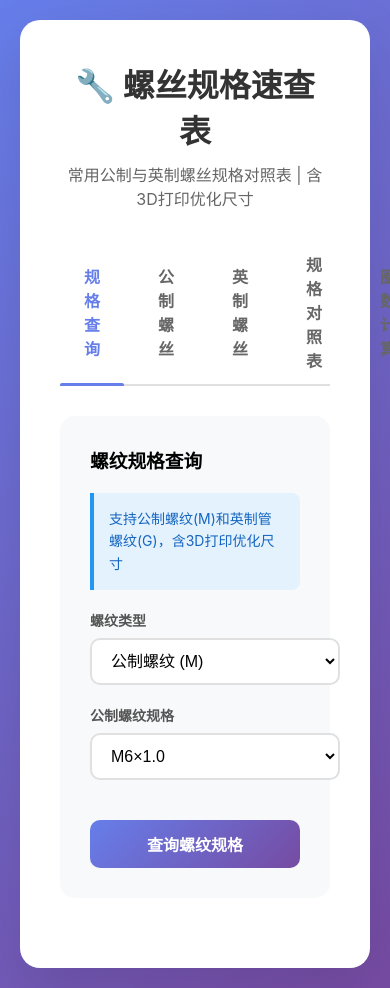
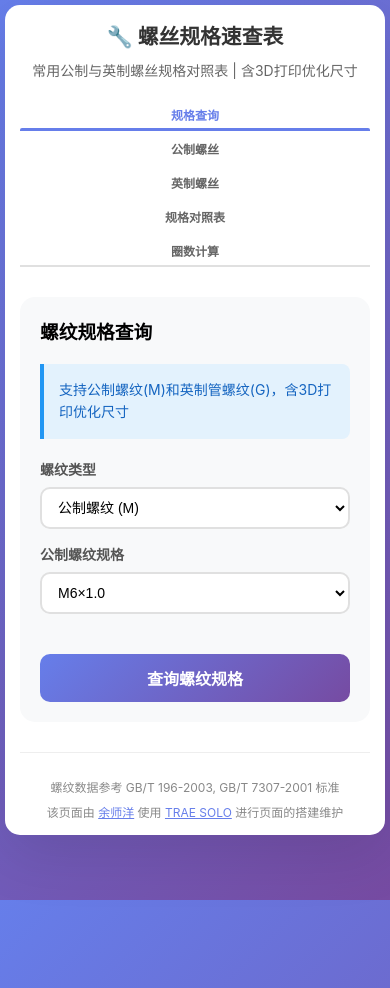
Before and after one commit to techysy/techysy.github.io, a Jekyll site: the page 3d-print-threads.html, which Jekyll copies as it is, in a window 390 px wide. Built offline with Jekyll 4.4.1, drawn with Linux system fonts in a browser that asks for light colours.

Commit message:
添加新页面
添加tools页面

```diff
--- a/test.html
+++ b/3d-print-threads.html
@@ -309,6 +309,75 @@
             border-radius: 5px;
             display: inline-block;
             margin: 5px 0;
+        }
+
+        @media (max-width: 768px) {
+            body {
+                padding: 10px;
+                align-items: flex-start;
+                padding-top: 20px;
+            }
+
+            .container {
+                padding: 20px;
+                border-radius: 15px;
+            }
+
+            h1 {
+                font-size: 1.5em;
+            }
+
+            .subtitle {
+                font-size: 14px;
+                margin-bottom: 20px;
+            }
+
+            .tabs {
+                flex-wrap: wrap;
+                gap: 5px;
+            }
+
+            .tab {
+                padding: 8px 12px;
+                font-size: 13px;
+            }
+
+            .calculator-section {
+                padding: 20px;
+            }
+
+            .calculator-grid {
+                gap: 15px;
+            }
+
+            input, select {
+                padding: 10px 12px;
+                font-size: 14px;
+            }
+
+            th, td {
+                padding: 8px 4px;
+                font-size: 12px;
+            }
+        }
+
+        @media (max-width: 480px) {
+            body {
+                padding: 5px;
+            }
+
+            .container {
+                padding: 15px;
+            }
+
+            h1 {
+                font-size: 1.3em;
+            }
+
+            .tab {
+                padding: 6px 10px;
+                font-size: 12px;
+            }
         }
     </style>
 </head>
@@ -740,7 +809,7 @@
         <!-- 圈数计算 -->
         <div id="calc" class="tab-content">
             <div class="calculator-section">
-                <h3 style="margin-bottom: 20px;">螺纹圈数与角度计算</h3>
+                <h3 style="margin-bottom: 20px;">3D打印螺纹圈数与角度计算</h3>
                 <div class="calculator-grid">
                     <div class="input-group">
                         <label>螺纹类型</label>
@@ -820,6 +889,10 @@
                 </div>
             </div>
         </div>
+            <footer style="text-align: center; margin-top: 30px; padding-top: 20px; border-top: 1px solid #eee; color: #888; font-size: 12px;">
+            <p style="margin-top: 5px;">螺纹数据参考 GB/T 196-2003, GB/T 7307-2001 标准</p>
+            <p style="margin-top: 8px;">该页面由 <a href="https://shiyangyu.com/about/" target="_blank" style="color: #667eea;">余师洋</a> 使用 <a href="https://solo.trae.cn/" target="_blank" style="color: #667eea;">TRAE SOLO</a> 进行页面的搭建维护</p>
+        </footer>
     </div>
 
     <script>
--- a/_includes/header.html
+++ b/_includes/header.html
@@ -8,6 +8,7 @@
         <span class="menu-icon-close"><i class="fa fa-times" aria-hidden="true"></i></span>
         <ul>
           <li><a href="{{site.baseurl}}/">Home</a></li>
+          <li><a href="{{site.baseurl}}/tools">Tools</a></li>
           <li><a href="{{site.baseurl}}/tags">Tags</a></li>
           <li><a href="{{site.baseurl}}/about">About</a></li>
         </ul>
```
Also changed, not shown: _pages/tools.html (added, +87 -0 lines).
